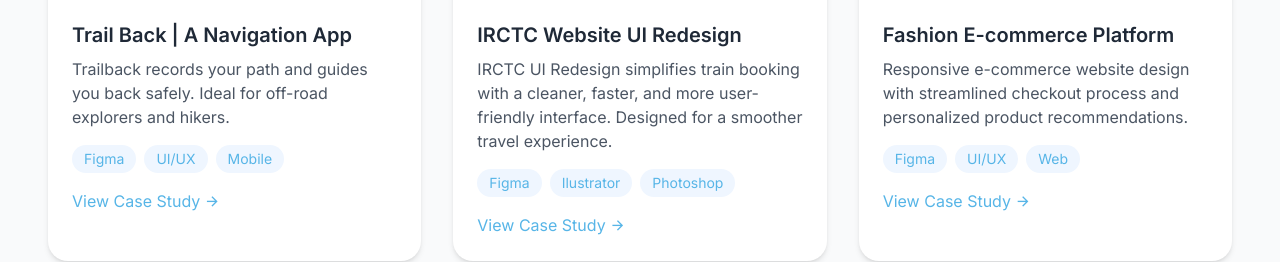
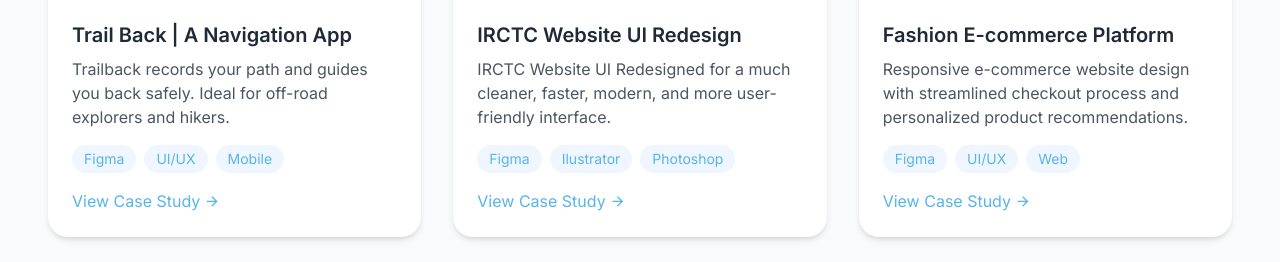
Before and after one commit to Amalaux/amalaux, a plain HTML site: page index.html in a window 1280 px wide. Shown: the part 1635-1897 px from the top of the page. Drawn offline with nearby package versions, Linux system fonts and the light colour scheme.

Commit message:
Update index.html

```diff
--- a/index.html
+++ b/index.html
@@ -352,7 +352,7 @@
         </div>
         <div class="p-6">
           <h3 class="text-xl font-semibold mb-2">IRCTC Website UI Redesign</h3>
-          <p class="text-gray-600 mb-4">IRCTC UI Redesign simplifies train booking with a cleaner, faster, and more user-friendly interface. Designed for a smoother travel experience.</p>
+          <p class="text-gray-600 mb-4">IRCTC Website UI Redesigned for a much cleaner, faster, modern, and more user-friendly interface.</p>
           <div class="flex flex-wrap gap-2 mb-4">
             <span class="px-3 py-1 bg-blue-50 text-primary text-sm rounded-full">Figma</span>
             <span class="px-3 py-1 bg-blue-50 text-primary text-sm rounded-full">Ilustrator</span>
```
